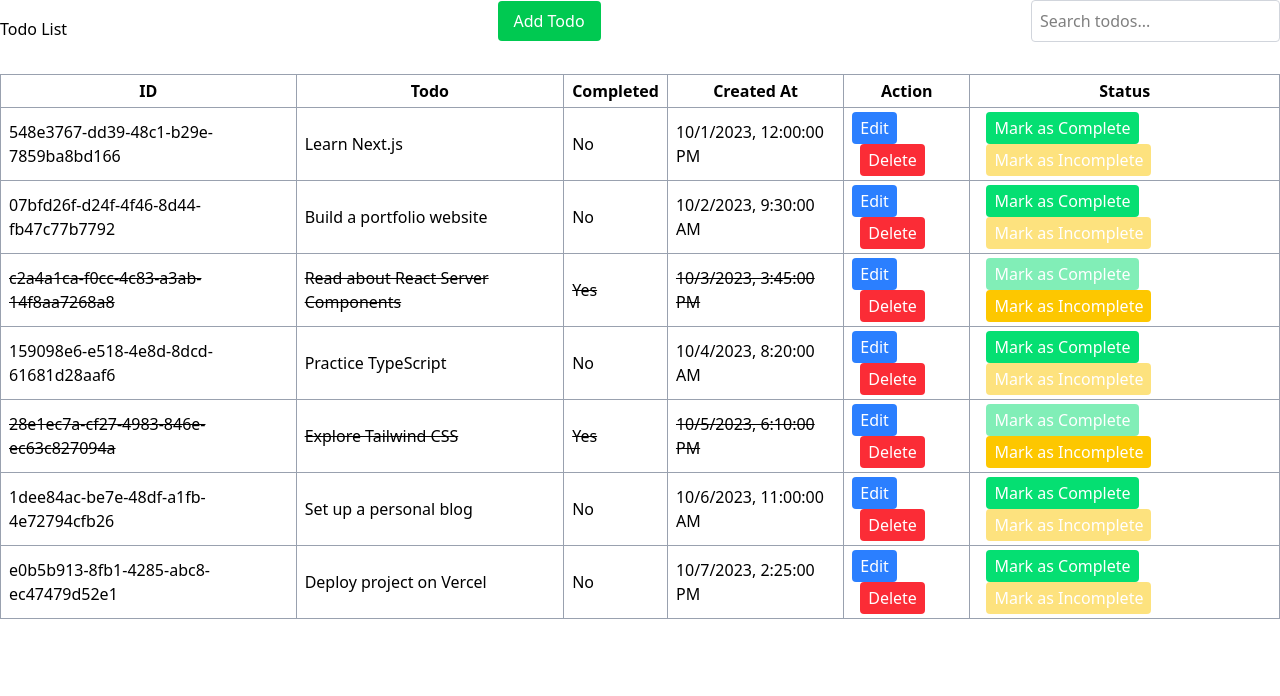
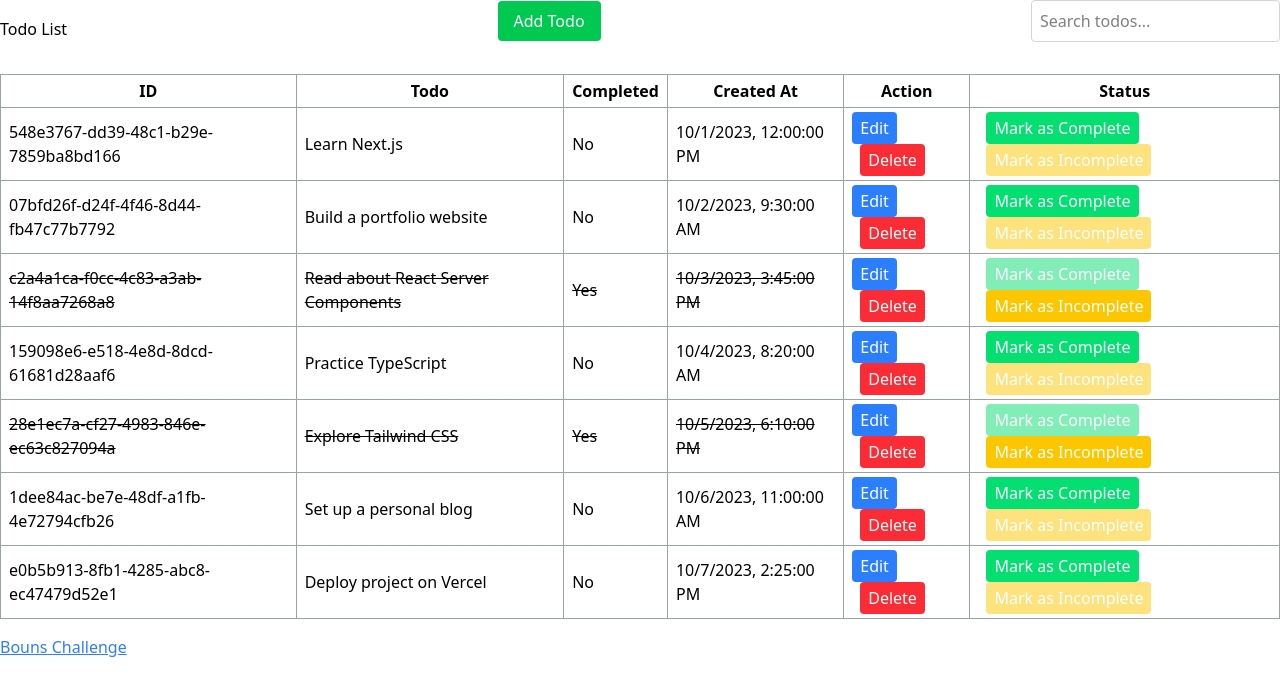
Before and after one commit to saroto/vtech, a Next.js app: page / in a window 1280 px wide. Shown: the top 696 px of the page. Built offline with nearby package versions, Linux system fonts and the light colour scheme; what @mui/material-nextjs would draw is missing.

Commit message:
add button

```diff
--- a/src/app/page.tsx
+++ b/src/app/page.tsx
@@ -8,6 +8,7 @@ import {
   useDeleteItem,
   useUpdateStatus,
 } from "./hook/useTodoItem";
+import Link from "next/link";
 
 export default function TodoPage() {
   const [isModalOpen, setIsModalOpen] = useState(false);
@@ -158,6 +159,13 @@ export default function TodoPage() {
             </tbody>
           )}
         </table>
+
+        <Link
+          href="/bouns-challenge"
+          className="text-blue-500 underline mt-4 inline-block"
+        >
+          Bouns Challenge
+        </Link>
       </div>
     </>
   );
```
